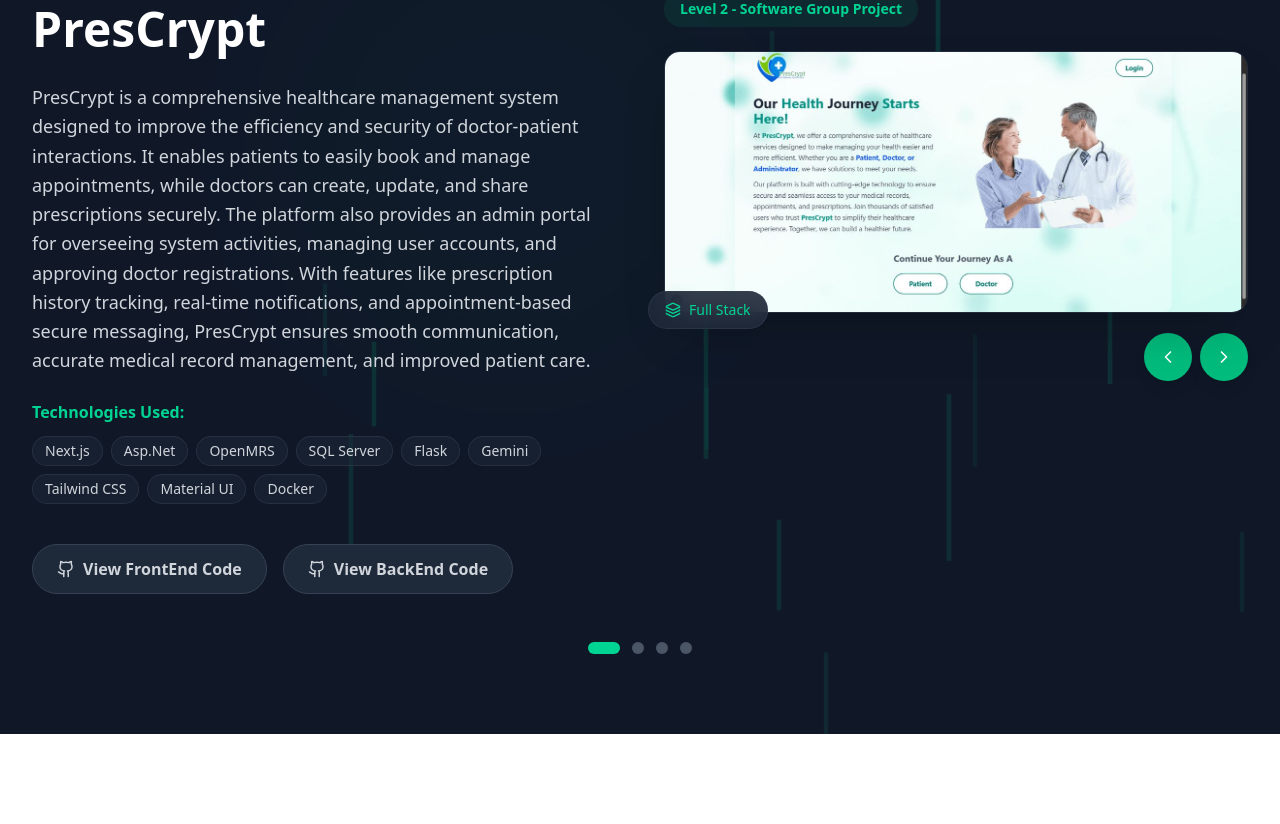
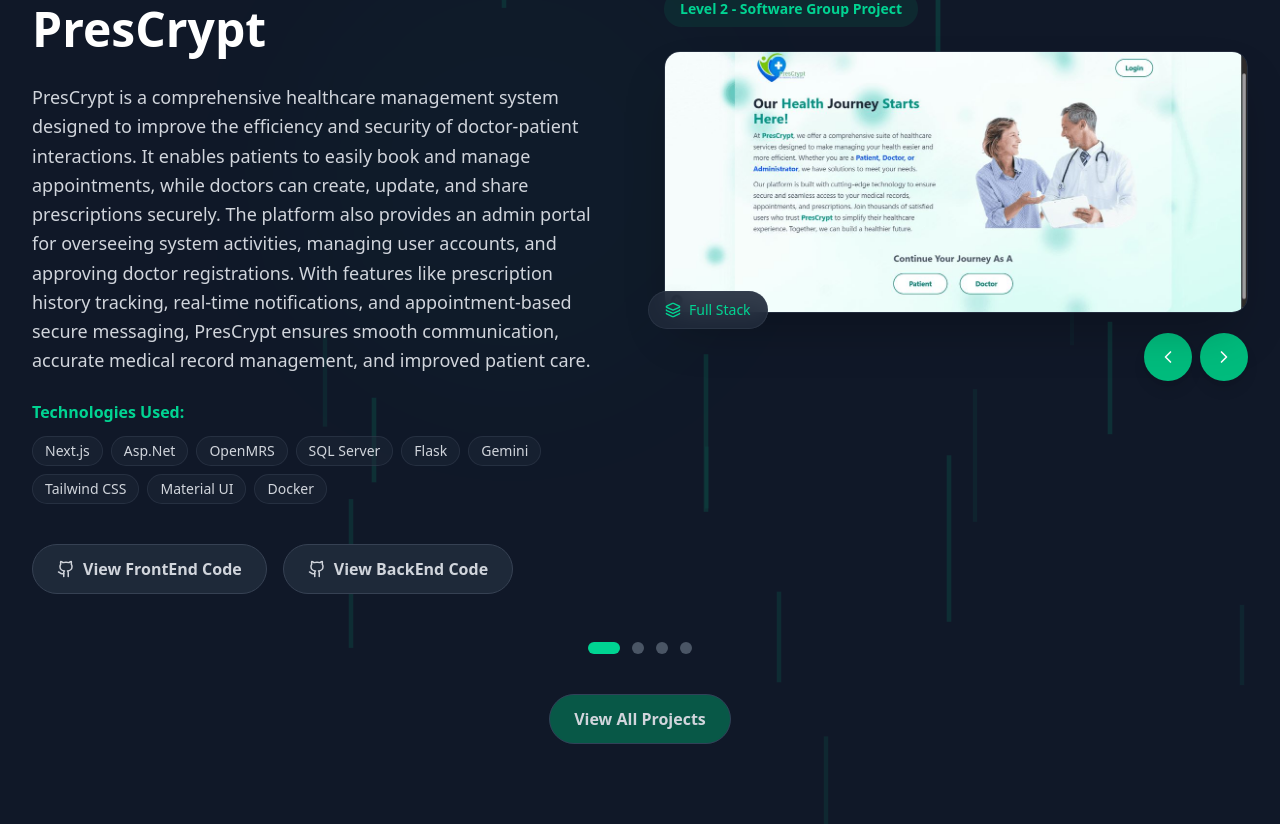
Before and after one commit to Navoda001/portfolio-frontend, a Next.js app: page /pages/projects in a window 1280 px wide. Shown: the part 341-1165 px from the top of the page. Before the commit the page ends 1075 px from the top, so only its background shows below. Built offline with nearby package versions, Linux system fonts and the light colour scheme.

Commit message:
update project and education components

```diff
--- a/app/components/Education.tsx
+++ b/app/components/Education.tsx
@@ -106,11 +106,11 @@
             title: 'Bsc (Hons) in Information Technology',
             institution: 'UOM - University of Moratuwa',
             type: 'Moratuwa,Sri Lanka',
-            duration: '4 years',
+            duration: '',
             skills: [],
             color: 'from-orange-500 to-red-600',
             info: "I am a third-year undergraduate at the Faculty of Information Technology, University of Moratuwa, with a strong passion for software development and innovative problem-solving. My academic journey has equipped me with solid technical skills and hands-on experience in building practical solutions across various technologies.",
-            result: "CGPA:3.25/4.00 (May 2025)",
+            result: "",
             img: '/education/education4.jpg',
         }
     ];
--- a/app/pages/projects/page.tsx
+++ b/app/pages/projects/page.tsx
@@ -476,8 +476,7 @@
               <motion.button
                 key={actualIndex}
                 onClick={() => setCurrentProject(actualIndex)}
-        className={`w-3 h-3 rounded-full transition-all duration-300 ${
-          currentProject === actualIndex
+                className={`w-3 h-3 rounded-full transition-all duration-300 ${currentProject === actualIndex
                   ? 'bg-emerald-400 w-8'
                   : 'bg-gray-600'
                   }`}
@@ -487,8 +486,21 @@
             );
           })}
         </motion.div>
+  <div className="mt-10 flex justify-center z-50">
+        <motion.a
+          href="https://github.com/Navoda001?tab=repositories"
+          target="_blank"
+          rel="noopener noreferrer"
+          aria-label="View All Certifications on LinkedIn"
+          className="flex max-w-4xl items-center space-x-2 bg-emerald-600/50 text-gray-300 px-6 py-3 rounded-full font-semibold border border-slate-700 transition-all duration-300 hover:border-emerald-500 hover:text-emerald-400"
+          whileHover={{ scale: 1.05, y: -2 }}
+          whileTap={{ scale: 0.95 }}
+        >
+          <span>View All Projects</span>
+        </motion.a>
+      </div>
+      </div>
 
-      </div>
     </section>
   );
 };
```
Lines whose indentation alone changed are shown as unchanged.
